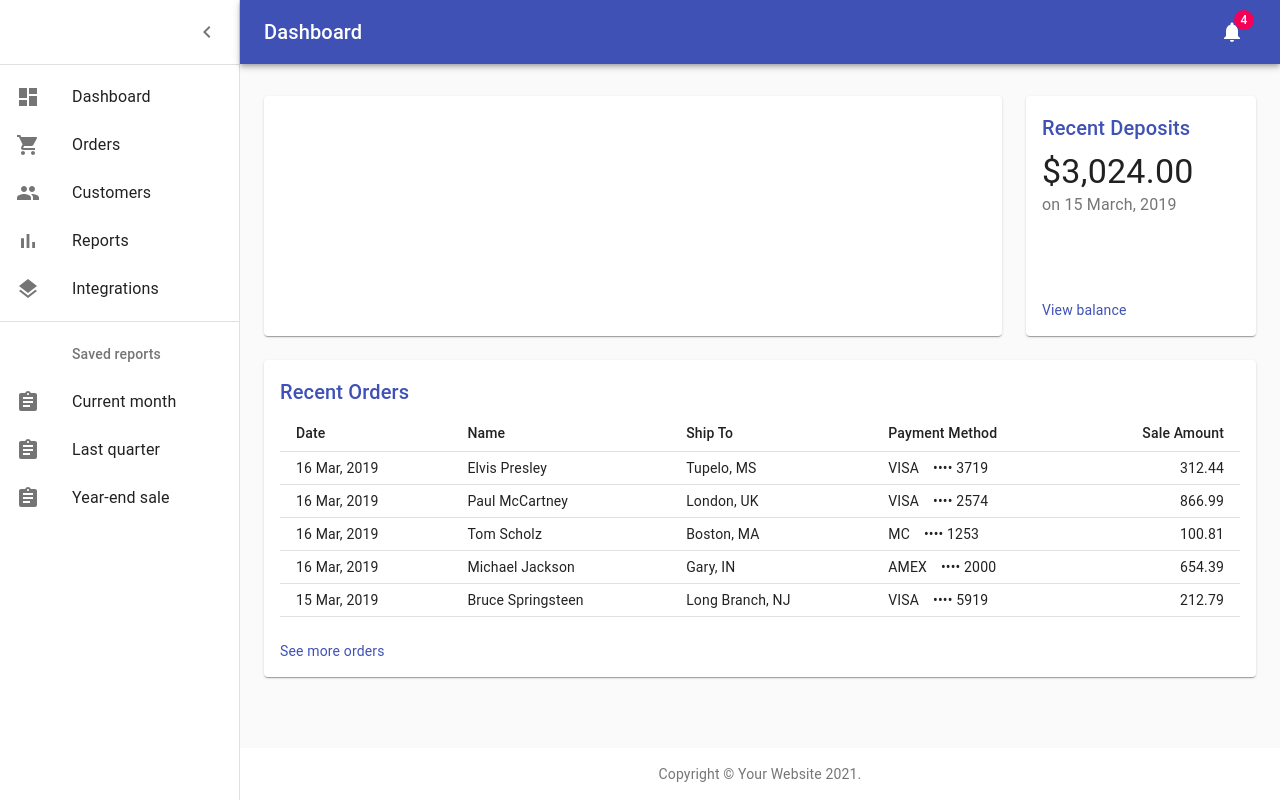
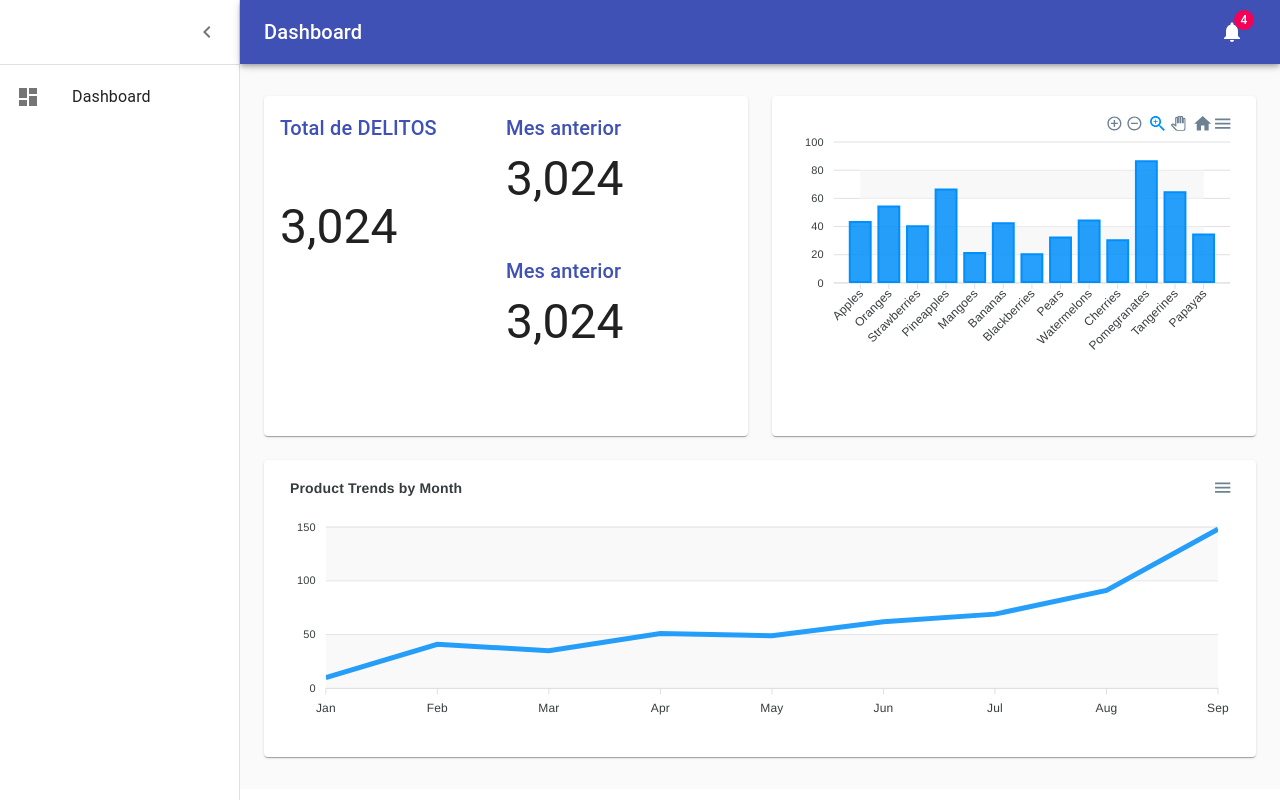
Before and after one commit to alejandrotoga02/dashboard-react, a React (Create React App) app: page / in a window 1280 px wide. Built offline with nearby package versions, Linux system fonts and the light colour scheme.

Commit message:
Added Line bar

```diff
--- a/package.json
+++ b/package.json
@@ -6,12 +6,15 @@
     "@material-ui/core": "4.4.2",
     "@material-ui/icons": "4.4.1",
     "@material-ui/styles": "4.4.1",
+    "@reduxjs/toolkit": "^1.6.2",
     "@testing-library/jest-dom": "^5.11.4",
     "@testing-library/react": "^11.1.0",
     "@testing-library/user-event": "^12.1.10",
     "apexcharts": "^3.29.0",
     "react": "^17.0.2",
+    "react-apexcharts": "^1.3.9",
     "react-dom": "^17.0.2",
+    "react-redux": "^7.2.6",
     "react-scripts": "4.0.3",
     "sass": "^1.43.4",
     "web-vitals": "^1.0.1"
--- /dev/null
+++ b/src/app/store.js
@@ -0,0 +1,5 @@
+import { configureStore } from "@reduxjs/toolkit";
+
+export default configureStore({
+  reducer: {}
+});
--- a/src/components/Dashboard.js
+++ b/src/components/Dashboard.js
@@ -17,11 +17,12 @@ import Link from "@material-ui/core/Link";
 import MenuIcon from "@material-ui/icons/Menu";
 import ChevronLeftIcon from "@material-ui/icons/ChevronLeft";
 import NotificationsIcon from "@material-ui/icons/Notifications";
-import { mainListItems, secondaryListItems } from "./listItems";
+import { mainListItems } from "./listItems";
 import Deposits from "./Deposits";
-import Orders from "./Orders";
+import BarChart from "./charts/BarChart";
+import LineChart from "./charts/LineChart";
 
-function Copyright() {
+const Copyright = () => {
   // classes created because it is needed in the footer.
   const classes = useStyles();
   return (
@@ -36,7 +37,7 @@ function Copyright() {
       </Typography>
     </Container>
   );
-}
+};
 
 const drawerWidth = 240;
 
@@ -118,7 +119,7 @@ const useStyles = makeStyles(theme => ({
     flexDirection: "column"
   },
   fixedHeight: {
-    height: 240
+    height: 340
   },
   // added the footer class
   footer: {
@@ -130,7 +131,7 @@ const useStyles = makeStyles(theme => ({
   }
 }));
 
-export default function Dashboard() {
+const Dashboard = () => {
   const classes = useStyles();
   const [open, setOpen] = React.useState(true);
   const handleDrawerOpen = () => {
@@ -191,29 +192,29 @@ export default function Dashboard() {
         </div>
         <Divider />
         <List>{mainListItems}</List>
-        <Divider />
-        <List>{secondaryListItems}</List>
       </Drawer>
       <main className={classes.content}>
         <div className={classes.appBarSpacer} />
         <Container maxWidth="lg" className={classes.container}>
           <Grid container spacing={3}>
-            {/* Chart */}
-            <Grid item xs={12} md={8} lg={9}>
-              <Paper className={fixedHeightPaper}>
-                {/* <Chart /> */}
-              </Paper>
-            </Grid>
             {/* Recent Deposits */}
-            <Grid item xs={12} md={4} lg={3}>
+            <Grid item xs={12} md={4} lg={6}>
               <Paper className={fixedHeightPaper}>
                 <Deposits />
               </Paper>
             </Grid>
+            {/* Chart */}
+            <Grid item xs={12} md={8} lg={6}>
+              <Paper className={fixedHeightPaper}>
+                {/* <Chart /> */}
+                <BarChart />
+              </Paper>
+            </Grid>
+
             {/* Recent Orders */}
             <Grid item xs={12}>
               <Paper className={classes.paper}>
-                <Orders />
+              <LineChart />
               </Paper>
             </Grid>
           </Grid>
@@ -222,4 +223,6 @@ export default function Dashboard() {
       </main>
     </div>
   );
-}
+};
+
+export default Dashboard;
--- a/src/components/Deposits.js
+++ b/src/components/Deposits.js
@@ -1,31 +1,48 @@
 import React from "react";
-import Link from "@material-ui/core/Link";
 import { makeStyles } from "@material-ui/core/styles";
 import Typography from "@material-ui/core/Typography";
 import Title from "./Title";
+import { Grid } from "@material-ui/core";
 
-const useStyles = makeStyles({
+const useStyles = makeStyles( theme => ({
   depositContext: {
     flex: 1
+  },
+  title: {
+    paddingTop:  theme.spacing(6)
   }
-});
+}));
 
 export default function Deposits() {
   const classes = useStyles();
   return (
-    <React.Fragment>
-      <Title>Recent Deposits</Title>
-      <Typography component="p" variant="h4">
-        $3,024.00
-      </Typography>
-      <Typography color="textSecondary" className={classes.depositContext}>
-        on 15 March, 2019
-      </Typography>
-      <div>
-        <Link color="primary" href="javascript:;">
-          View balance
-        </Link>
-      </div>
-    </React.Fragment>
+    <Grid container>
+      <Grid item xs={12} md={4} lg={6}>
+        <Title >Total de DELITOS</Title>
+
+        <Typography component="p" variant="h3" className={classes.title}>
+          3,024
+        </Typography>
+      </Grid>
+      <Grid item xs={12} md={4} lg={6}>
+
+      <Grid item>
+        <Title>Mes anterior</Title>
+
+        <Typography component="p" variant="h3">
+          3,024
+        </Typography>
+      </Grid>
+
+      <Grid item className={classes.title}>
+        <Title>Mes anterior</Title>
+
+        <Typography component="p" variant="h3">
+          3,024
+        </Typography>
+      </Grid>
+
+      </Grid>
+    </Grid>
   );
 }
--- /dev/null
+++ b/src/components/charts/BarChart.js
@@ -0,0 +1,106 @@
+import { useState } from "react";
+import ReactApexChart from "react-apexcharts";
+
+const BarChart = () => {
+  const [state] = useState({
+    series: [
+      {
+        name: "Deitos",
+        data: [44, 55, 41, 67, 22, 43, 21, 33, 45, 31, 87, 65, 35]
+      }
+    ],
+    options: {
+      // annotations: {
+      //   points: [
+      //     {
+      //       x: "Bananas",
+      //       seriesIndex: 0,
+      //       label: {
+      //         borderColor: "#775DD0",
+      //         offsetY: 0,
+      //         style: {
+      //           color: "#fff",
+      //           background: "#775DD0"
+      //         },
+      //         text: "Bananas are good"
+      //       }
+      //     }
+      //   ]
+      // },
+      chart: {
+        height: 350,
+        type: "bar"
+      },
+      plotOptions: {
+        bar: {
+          borderRadius: 0,
+          columnWidth: "80%"
+        }
+      },
+      dataLabels: {
+        enabled: false
+      },
+      stroke: {
+        width: 2
+      },
+
+      grid: {
+        row: {
+          colors: ["#fff", "#f2f2f2"]
+        }
+      },
+      xaxis: {
+        labels: {
+          rotate: -45
+        },
+        categories: [
+          "Apples",
+          "Oranges",
+          "Strawberries",
+          "Pineapples",
+          "Mangoes",
+          "Bananas",
+          "Blackberries",
+          "Pears",
+          "Watermelons",
+          "Cherries",
+          "Pomegranates",
+          "Tangerines",
+          "Papayas"
+        ],
+        tickPlacement: "on"
+      },
+      yaxis: {
+        title: {
+          text: ""
+        }
+      },
+      fill: {
+        type: "solid",
+        gradient: {
+          shade: "light",
+          type: "horizontal",
+          shadeIntensity: 0.25,
+          gradientToColors: undefined,
+          inverseColors: true,
+          opacityFrom: 0.85,
+          opacityTo: 0.85,
+          stops: [50, 0, 100]
+        }
+      }
+    }
+  });
+
+  return (
+    <div id="chart">
+      <ReactApexChart
+        options={state.options}
+        series={state.series}
+        type="bar"
+        height={250}
+      />
+    </div>
+  );
+};
+
+export default BarChart;
--- /dev/null
+++ b/src/components/charts/LineChart.js
@@ -0,0 +1,64 @@
+import { useState } from "react";
+import ReactApexChart from "react-apexcharts";
+
+const LineChart = () => {
+  const [state] = useState({
+    series: [
+      {
+        name: "Desktops",
+        data: [10, 41, 35, 51, 49, 62, 69, 91, 148]
+      }
+    ],
+    options: {
+      chart: {
+        height: 350,
+        type: "line",
+        zoom: {
+          enabled: false
+        }
+      },
+      dataLabels: {
+        enabled: false
+      },
+      stroke: {
+        curve: "straight"
+      },
+      title: {
+        text: "Product Trends by Month",
+        align: "left"
+      },
+      grid: {
+        row: {
+          colors: ["#f3f3f3", "transparent"], // takes an array which will be repeated on columns
+          opacity: 0.5
+        }
+      },
+      xaxis: {
+        categories: [
+          "Jan",
+          "Feb",
+          "Mar",
+          "Apr",
+          "May",
+          "Jun",
+          "Jul",
+          "Aug",
+          "Sep"
+        ]
+      }
+    }
+  });
+
+  return (
+    <div id="chart2">
+      <ReactApexChart
+        options={state.options}
+        series={state.series}
+        type="line"
+        height={250}
+      />
+    </div>
+  );
+};
+
+export default LineChart;
--- a/src/components/listItems.js
+++ b/src/components/listItems.js
@@ -18,7 +18,7 @@ export const mainListItems = (
       </ListItemIcon>
       <ListItemText primary="Dashboard" />
     </ListItem>
-    <ListItem button>
+    {/* <ListItem button>
       <ListItemIcon>
         <ShoppingCartIcon />
       </ListItemIcon>
@@ -41,7 +41,7 @@ export const mainListItems = (
         <LayersIcon />
       </ListItemIcon>
       <ListItemText primary="Integrations" />
-    </ListItem>
+    </ListItem> */}
   </div>
 );
 
--- a/src/index.js
+++ b/src/index.js
@@ -1,13 +1,15 @@
 import React from 'react';
 import ReactDOM from 'react-dom';
+import { Provider } from 'react-redux';
 
 import App from './App';
+import store from './app/store';
 import reportWebVitals from './reportWebVitals';
 
 ReactDOM.render(
-  <React.StrictMode>
+  <Provider store={store}>
     <App />
-  </React.StrictMode>,
+  </Provider>,
   document.getElementById('root')
 );
 
```
Also changed, not shown: src/components/Chart.js (deleted), 1 other file (tests, documents, lock files or other folders).
